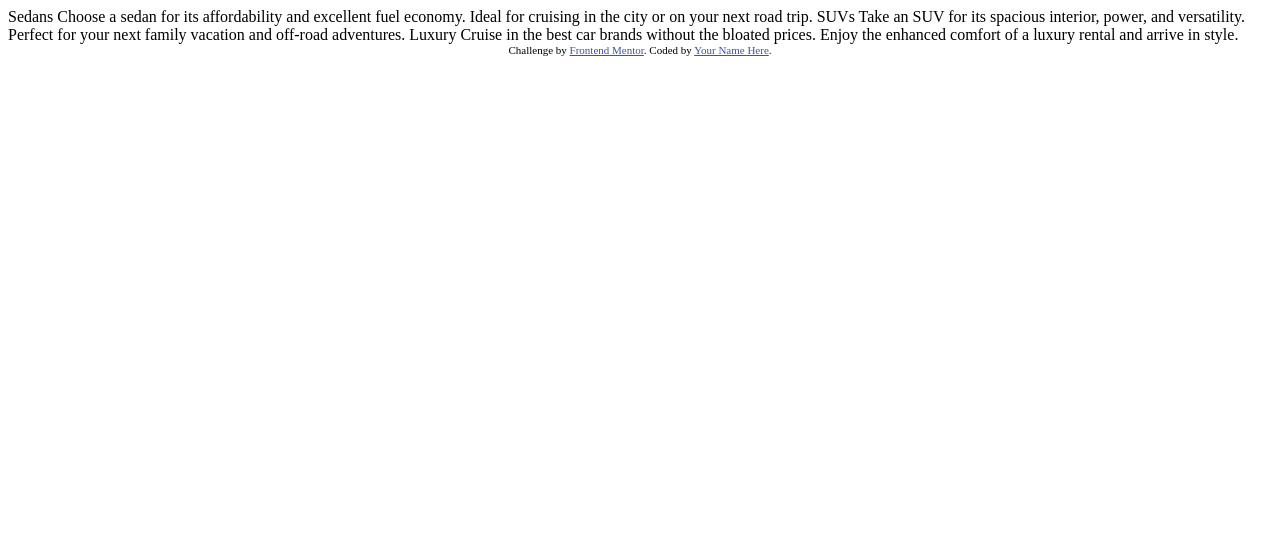
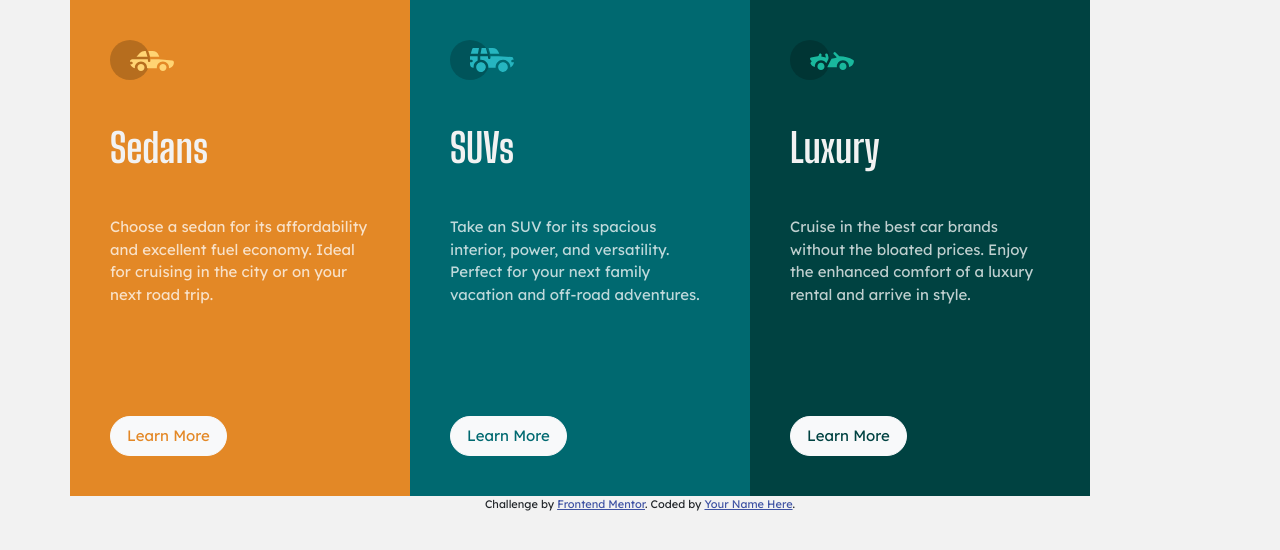
Before and after one commit to reeser00/3-column-preview-card-component, a plain HTML site: page index.html in a window 1280 px wide. Drawn offline with nearby package versions, Linux system fonts and the light colour scheme.

Commit message:
desktop 1440px design finish

```diff
--- /dev/null
+++ b/css/styles.css
@@ -0,0 +1,70 @@
+body{
+  background-color: hsl(0, 0%, 95%);
+  font-family: 'Lexend Deca', sans-serif;
+  font-weight: 400;
+  font-size: 15px;
+
+}
+h1{
+  color: hsl(0, 0%, 95%);
+  font-family: 'Big Shoulders Display', sans-serif;
+  font-weight: 700;
+}
+p{
+  color: hsla(0, 0%, 100%, 0.75);
+}
+button{
+  margin-top: 25%;
+}
+.marginBottom{
+  margin-bottom: 17%;
+}
+.pad0{
+  padding: 0;
+}
+.v-aBottom{
+  vertical-align: bottom;
+}
+.col-lg-4{
+
+  max-width: 340px;
+}
+
+/*CARDS*/
+.card{
+  margin: 0;
+  border: none;
+  background-color: red;
+  max-width: 340px;
+}
+.card-body{
+  padding: 40px;
+  height: 50;
+}
+.sedans{
+  background-color: hsl(31, 77%, 52%);
+}
+.suvs{
+  background-color: hsl(184, 100%, 22%);
+}
+.luxury{
+  background-color: hsl(179, 100%, 13%);
+}
+
+/*CARDS*/
+.sedansB{
+  color: hsl(31, 77%, 52%);
+  font-size: 15px;
+}
+.suvsB{
+  color: hsl(184, 100%, 22%);
+  font-size: 15px;
+}
+.luxuryB{
+  color: hsl(179, 100%, 13%);
+  font-size: 15px;
+}
+
+/*EXTRA*/
+.attribution {font-size: 11px; text-align: center;}
+.attribution a {color: hsl(228, 45%, 44%);}
--- a/index.html
+++ b/index.html
@@ -1,36 +1,76 @@
 <!DOCTYPE html>
 <html lang="en">
+
 <head>
   <meta charset="UTF-8">
   <meta name="viewport" content="width=device-width, initial-scale=1.0"> <!-- displays site properly based on user's device -->
 
   <link rel="icon" type="image/png" sizes="32x32" href="./images/favicon-32x32.png">
 
+  <!-- CSS -->
+  <link href="https://cdn.jsdelivr.net/npm/bootstrap@5.0.2/dist/css/bootstrap.min.css" rel="stylesheet" integrity="sha384-EVSTQN3/azprG1Anm3QDgpJLIm9Nao0Yz1ztcQTwFspd3yD65VohhpuuCOmLASjC" crossorigin="anonymous">
+  <link rel="stylesheet" href="css/styles.css">
+
+  <!-- JS -->
+  <script src="https://cdn.jsdelivr.net/npm/bootstrap@5.0.2/dist/js/bootstrap.bundle.min.js" integrity="sha384-MrcW6ZMFYlzcLA8Nl+NtUVF0sA7MsXsP1UyJoMp4YLEuNSfAP+JcXn/tWtIaxVXM" crossorigin="anonymous"></script>
+
+  <!-- Google Fonts -->
+  <link rel="preconnect" href="https://fonts.googleapis.com">
+  <link rel="preconnect" href="https://fonts.gstatic.com" crossorigin>
+  <link href="https://fonts.googleapis.com/css2?family=Big+Shoulders+Display:wght@700&family=Lexend+Deca&display=swap" rel="stylesheet">
+
+  <!-- Start -->
   <title>Frontend Mentor | 3-column preview card component</title>
 
-  <!-- Feel free to remove these styles or customise in your own stylesheet 👍 -->
-  <style>
-    .attribution { font-size: 11px; text-align: center; }
-    .attribution a { color: hsl(228, 45%, 44%); }
-  </style>
 </head>
+
 <body>
+  <div class="container">
+  <div class="row">
+      <div class="col-lg-4 pad0">
+        <div class="card">
+          <div class="card-body sedans">
+            <img class="marginBottom" src="images/icon-sedans.svg" alt="sedans">
+            <h1 class="marginBottom">Sedans</h1>
+            <p class="marginBottom">Choose a sedan for its affordability and excellent fuel economy. Ideal for cruising in the city
+              or on your next road trip.</p>
+            <button class="btn btn-light btn-lg rounded-pill sedansB v-aBottom" type="button" name="button">Learn More</button>
+          </div>
+        </div>
+      </div>
 
-  Sedans
-  Choose a sedan for its affordability and excellent fuel economy. Ideal for cruising in the city
-  or on your next road trip.
+      <div class="col-lg-4 pad0">
+        <div class="card">
+          <div class="card-body suvs">
+            <img class="marginBottom" src="images/icon-suvs.svg" alt="suvs">
+            <h1 class="marginBottom">SUVs</h1>
+            <p class="marginBottom">Take an SUV for its spacious interior, power, and versatility. Perfect for your next family vacation
+              and off-road adventures.</p>
+            <button class="btn btn-light btn-lg rounded-pill suvsB v-aBottom" type="button" name="button">Learn More</button>
+          </div>
+        </div>
+      </div>
 
-  SUVs
-  Take an SUV for its spacious interior, power, and versatility. Perfect for your next family vacation
-  and off-road adventures.
+      <div class="col-lg-4 pad0">
+        <div class="card">
+          <div class="card-body luxury">
+            <img class="marginBottom" src="images/icon-luxury.svg" alt="luxury-car">
+            <h1 class="marginBottom">Luxury</h1>
+            <p class="marginBottom">Cruise in the best car brands without the bloated prices. Enjoy the enhanced comfort of a luxury
+              rental and arrive in style.</p>
+            <button class="btn btn-light btn-lg rounded-pill luxuryB v-aBottom" type="button" name="button">Learn More</button>
+          </div>
+        </div>
+      </div>
+    </div>
+    </div>
 
-  Luxury
-  Cruise in the best car brands without the bloated prices. Enjoy the enhanced comfort of a luxury
-  rental and arrive in style.
+
 
   <div class="attribution">
     Challenge by <a href="https://www.frontendmentor.io?ref=challenge" target="_blank">Frontend Mentor</a>.
     Coded by <a href="#">Your Name Here</a>.
   </div>
 </body>
+
 </html>
```
Also changed, not shown: js/index.js (added).
